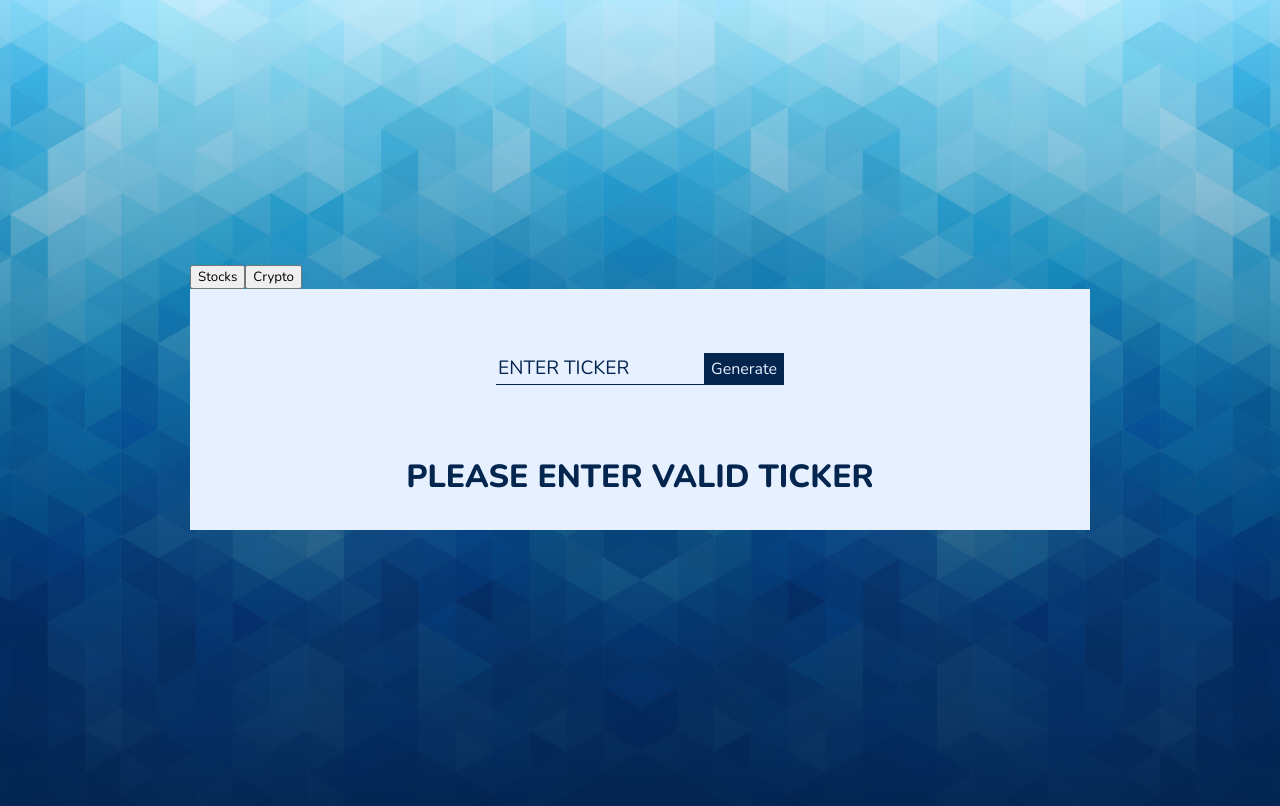
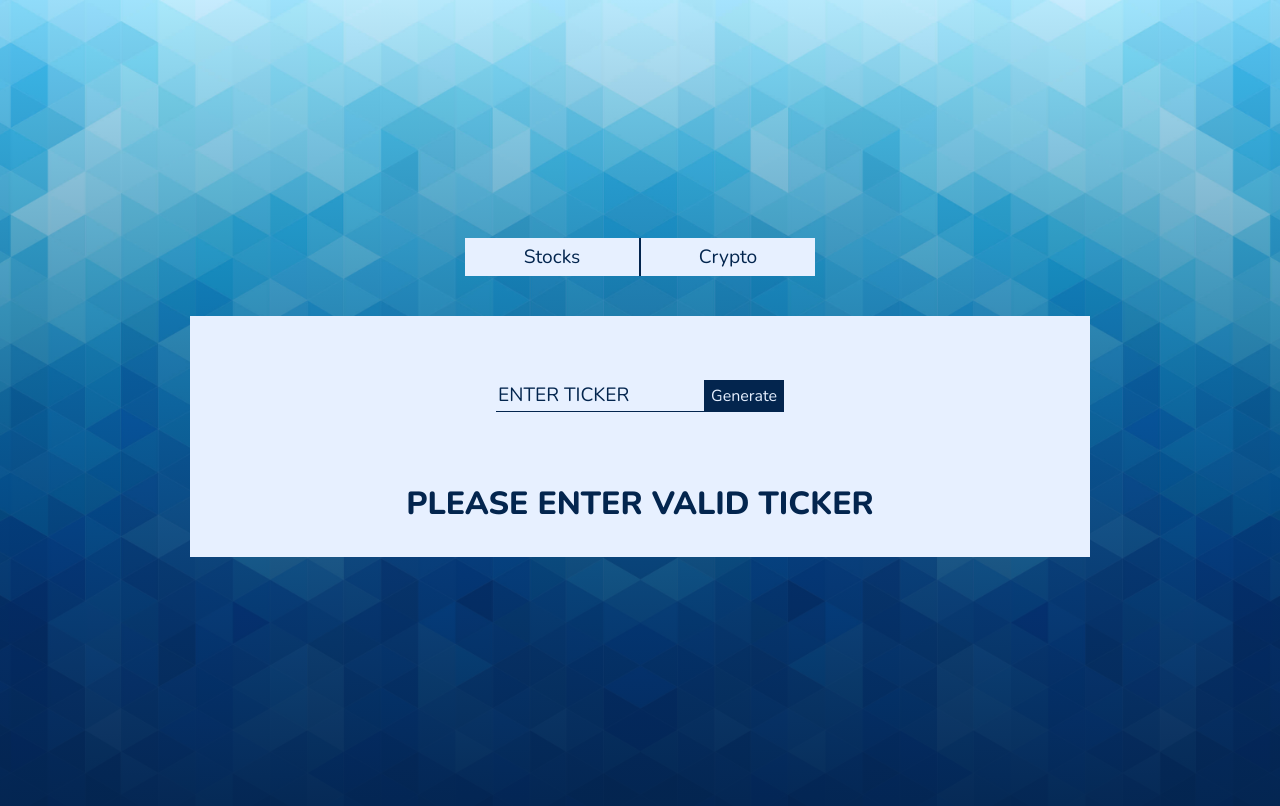
Before and after one commit to salamhis2019/vue-stock-api, a Vue app: page / in a window 1280 px wide. Shown: the top 806 px of the page. Built offline with nearby package versions, Linux system fonts and the light colour scheme.

Commit message:
added tabs

```diff
--- a/src/App.vue
+++ b/src/App.vue
@@ -1,7 +1,7 @@
 <template>
   <div class="tabs">
-    <button>Stocks</button>
-    <button>Crypto</button>
+    <button class="stocks-button">Stocks</button>
+    <button class="crypto-button">Crypto</button>
   </div>
 
   <div class="container">
@@ -163,4 +163,39 @@ export default {
   .default-text {
     padding-bottom: 1em;
   }
+
+  /* NAV AREA */
+
+  .tabs {
+    width: 500px;
+    margin: 0 auto 2.5em auto;
+
+    text-align: center;
+  }
+
+  .stocks-button, .crypto-button {
+    height: 2em;
+    width: 175px;
+
+    background-color: #E7F0FF;
+    color: #03254E;
+    font-size: 1.2em;
+    font-family: 'Nunito', sans-serif;
+
+    border: none;
+    cursor: pointer;
+    transition: 0.2s ease
+  }
+
+  .stocks-button:hover, .crypto-button:hover {
+    background-color: #ececec;
+  }
+
+  .stocks-button {
+    border-right: 1px solid #03254E;
+  }
+
+  .crypto-button {
+    border-left: 1px solid #03254E;
+  }
 </style>
--- a/src/components/Input-section.vue
+++ b/src/components/Input-section.vue
@@ -1,7 +1,15 @@
 <template>
   <div class="input-container">
     <!-- INPUT AREA TO GENERATE -->
-    <input placeholder="Enter Ticker" class="input-element" name="name" type="text" :value="modelValue" @keyup.enter="$emit('lookUpSymbol')" @input="$emit('update:modelValue', $event.target.value)" :id="errorClass">
+    <input
+    placeholder="Enter Ticker"
+    class="input-element"
+    name="name" type="text"
+    :value="modelValue"
+    :id="errorClass"
+    @keyup.enter="$emit('lookUpSymbol')"
+    @input="$emit('update:modelValue', $event.target.value)"
+    >
     <!-- BUTTON TO GENERATE -->
     <button @click="fetchData">Generate</button>
   </div>
```
